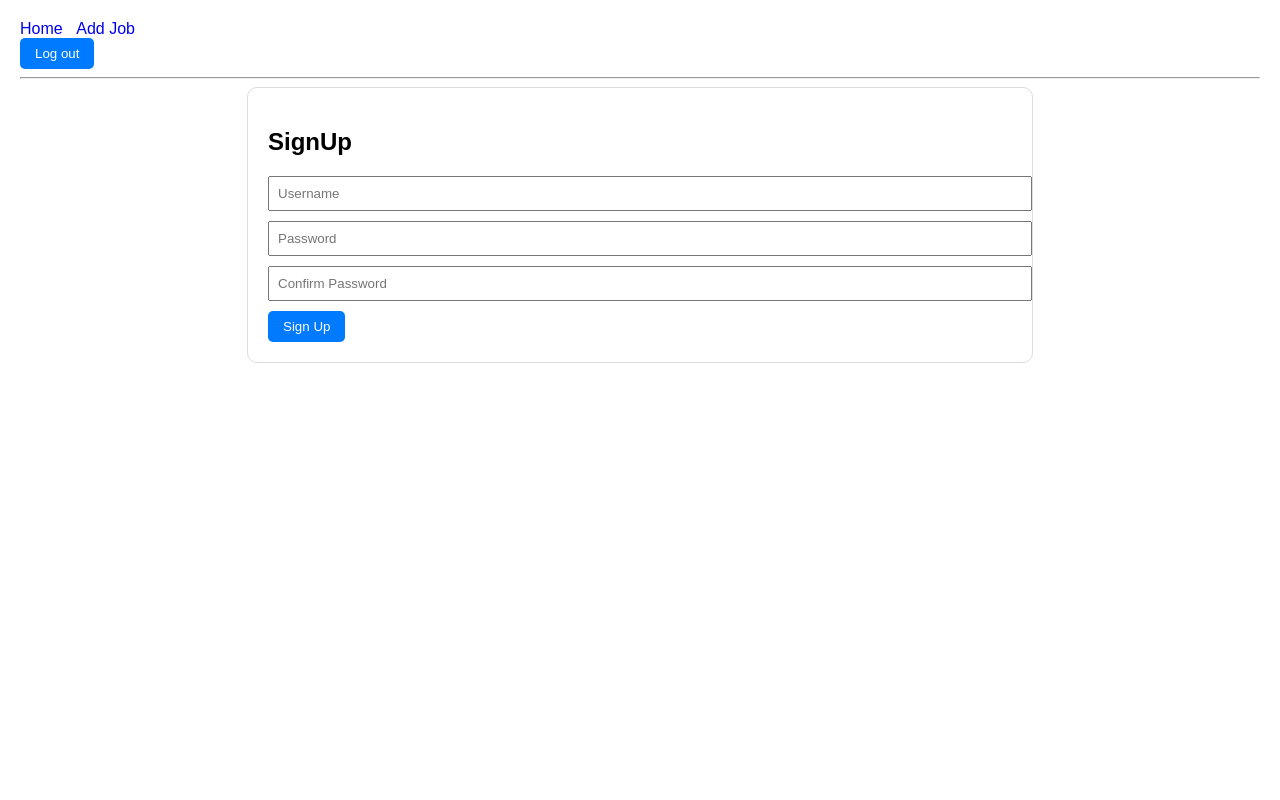
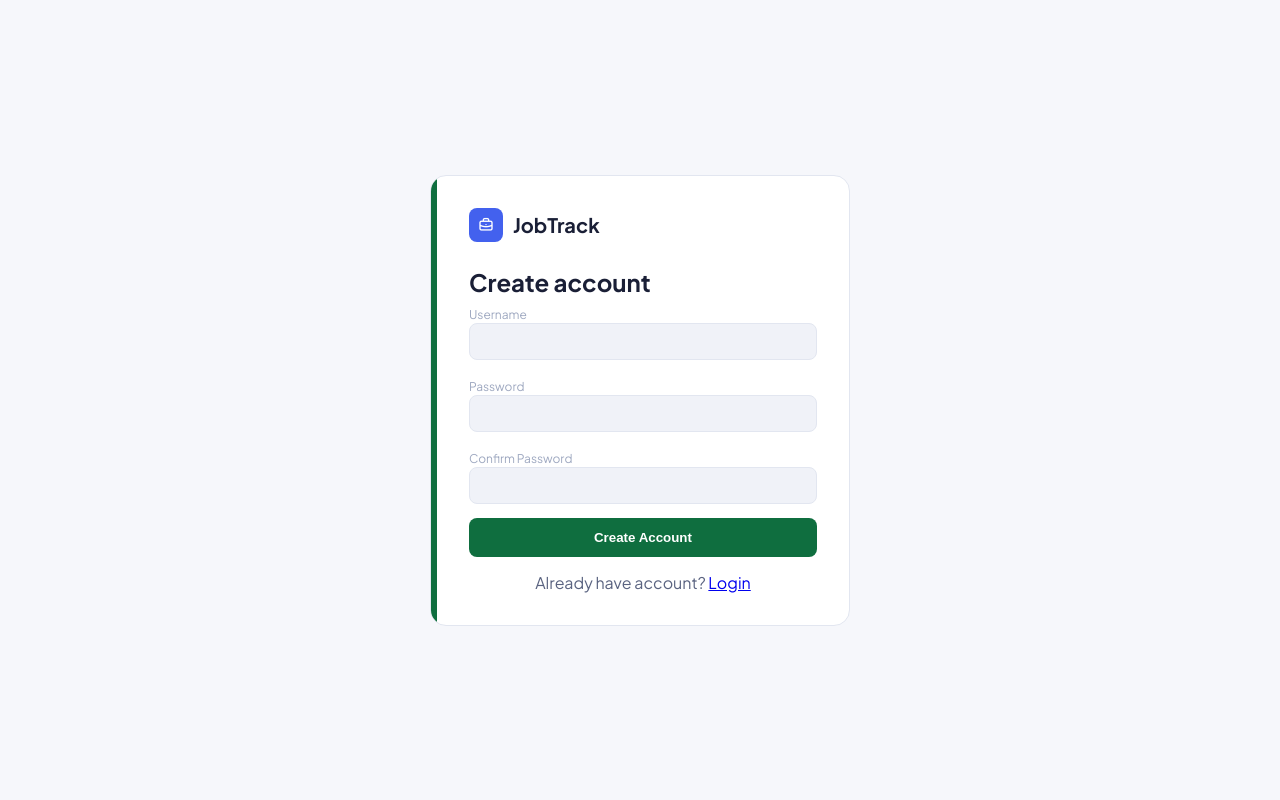
Before and after one commit to thota-navaneeth/job-tracker, a Django app: page /signup/ in a window 1280 px wide. Run offline with Django 5.2, Linux system fonts and the light colour scheme.

Commit message:
Styling Fix

```diff
--- /dev/null
+++ b/static/css/style.css
@@ -0,0 +1,280 @@
+/* RESET */
+* {
+  box-sizing: border-box;
+  margin: 0;
+  padding: 0;
+}
+
+/* ROOT COLORS */
+:root {
+  --bg:#F6F7FB;
+  --white:#FFFFFF;
+  --surface:#F0F2F8;
+  --border:#E2E6F0;
+  --border2:#CDD3E4;
+  --text:#1A1F36;
+  --text2:#5A6380;
+  --text3:#9EA8C0;
+  --accent:#4361EE;
+  --accent-light:#EEF1FD;
+  --accent-hover:#3451D1;
+
+  --green:#0F6E3F;
+  --red:#B91C1C;
+  --amber:#B45309;
+}
+
+body {
+  font-family: 'Plus Jakarta Sans', sans-serif;
+  background: var(--bg);
+  color: var(--text);
+}
+
+/* AUTH (LOGIN / SIGNUP) */
+.auth-wrap {
+  min-height: 100vh;
+  display: flex;
+  align-items: center;
+  justify-content: center;
+  padding: 20px;
+}
+
+.auth-card {
+  display: flex;
+  width: 100%;
+  max-width: 420px;
+  background: var(--white);
+  border-radius: 16px;
+  overflow: hidden;
+  border: 1px solid var(--border);
+}
+
+.auth-left-stripe {
+  width: 6px;
+  background: var(--accent);
+}
+
+.auth-body {
+  padding: 32px;
+  width: 100%;
+}
+
+.brand {
+  display: flex;
+  align-items: center;
+  gap: 10px;
+  margin-bottom: 25px;
+}
+
+.brand-icon {
+  width: 34px;
+  height: 34px;
+  background: var(--accent);
+  color: white;
+  border-radius: 8px;
+  display: flex;
+  align-items: center;
+  justify-content: center;
+}
+
+.brand-name {
+  font-weight: 700;
+  font-size: 20px;
+}
+
+.auth-title {
+  font-size: 24px;
+  font-weight: 700;
+  margin-bottom: 5px;
+}
+
+.auth-sub {
+  color: var(--text2);
+  margin-bottom: 20px;
+}
+
+/* FORM */
+.fl {
+  display: flex;
+  flex-direction: column;
+  gap: 14px;
+}
+
+.fg label {
+  font-size: 12px;
+  color: var(--text3);
+}
+
+.fg input {
+  width: 100%;
+  padding: 10px;
+  border-radius: 8px;
+  border: 1px solid var(--border);
+  background: var(--surface);
+}
+
+.fg input:focus {
+  border-color: var(--accent);
+  background: white;
+  outline: none;
+}
+
+/* BUTTON */
+.btn-p {
+  padding: 12px;
+  background: var(--accent);
+  color: white;
+  border: none;
+  border-radius: 8px;
+  font-weight: 600;
+  cursor: pointer;
+}
+
+.btn-p:hover {
+  background: var(--accent-hover);
+}
+
+.auth-foot {
+  margin-top: 15px;
+  text-align: center;
+  color: var(--text2);
+}
+
+/* NAVBAR */
+.nav {
+  display: flex;
+  justify-content: space-between;
+  padding: 15px 25px;
+  background: var(--white);
+  border-bottom: 1px solid var(--border);
+}
+
+.nav-left {
+  display: flex;
+  gap: 20px;
+  align-items: center;
+}
+
+.nav-links a {
+  text-decoration: none;
+  color: var(--text2);
+  padding: 6px 12px;
+  border-radius: 8px;
+}
+
+.nav-links a:hover {
+  background: var(--accent-light);
+  color: var(--accent);
+}
+
+.nav-right {
+  display: flex;
+  gap: 10px;
+  align-items: center;
+}
+
+.avatar {
+  background: var(--accent);
+  color: white;
+  padding: 6px 10px;
+  border-radius: 50%;
+}
+
+.btn-g {
+  padding: 6px 12px;
+  border: 1px solid var(--border);
+  border-radius: 8px;
+  background: white;
+  cursor: pointer;
+}
+
+/* PAGE BODY */
+.pb {
+  padding: 25px;
+}
+
+.pt {
+  font-size: 22px;
+  font-weight: 700;
+}
+
+.ps {
+  color: var(--text2);
+}
+
+/* JOB LIST */
+.jlist {
+  margin-top: 20px;
+  display: flex;
+  flex-direction: column;
+  gap: 10px;
+}
+
+.jc {
+  background: white;
+  padding: 15px;
+  border-radius: 12px;
+  border: 1px solid var(--border);
+  display: flex;
+  justify-content: space-between;
+}
+
+.jc-title {
+  font-weight: 600;
+}
+
+.jc-company {
+  color: var(--text2);
+}
+
+/* BUTTONS */
+.btn-edit {
+  padding: 6px 10px;
+  border: 1px solid var(--border);
+  border-radius: 6px;
+  cursor: pointer;
+}
+
+.btn-del {
+  padding: 6px 10px;
+  border: 1px solid var(--border);
+  border-radius: 6px;
+  cursor: pointer;
+}
+
+/* FORM PAGE */
+.fp {
+  padding: 30px;
+}
+
+.form-card {
+  background: white;
+  padding: 20px;
+  border-radius: 12px;
+  border: 1px solid var(--border);
+}
+
+.fgi {
+  margin-bottom: 15px;
+}
+
+.fgi input,
+.fgi textarea,
+.fgi select {
+  width: 100%;
+  padding: 10px;
+  border-radius: 8px;
+  border: 1px solid var(--border);
+}
+
+.form-footer {
+  margin-top: 15px;
+}
+
+.btn-save {
+  padding: 10px 20px;
+  background: var(--accent);
+  color: white;
+  border: none;
+  border-radius: 8px;
+}
--- a/static/style.css
+++ /dev/null
@@ -1,37 +0,0 @@
-body {
-    font-family: Arial;
-    margin: 20px;
-}
-
-nav a {
-    margin-right: 10px;
-    text-decoration: none;
-}
-
-div {
-    border: 1px solid #ddd;
-    padding: 10px;
-    margin-bottom: 10px;
-}
-
-.container {
-    width: 60%;
-    margin: auto;
-    background: white;
-    padding: 20px;
-    border-radius: 10px;
-}
-
-button {
-    background: #007bff;
-    color: white;
-    padding: 8px 15px;
-    border: none;
-    border-radius: 5px;
-}
-
-input, select{
-    padding: 8px;
-    width: 100%;
-    margin-bottom: 10px;
-}
--- a/templates/base.html
+++ b/templates/base.html
@@ -1,26 +1,20 @@
+{% load static %}
 <!DOCTYPE html>
-<html lang="en">
+<html>
 <head>
-    <meta charset="UTF-8">
-    <meta name="viewport" content="width=device-width, initial-scale=1.0">
     <title>Job Tracker</title>
-    <link rel="stylesheet" href="/static/style.css">
+
+    <link rel="stylesheet" href="{% static 'css/style.css' %}">
+
+    <!-- Icons -->
+    <link rel="stylesheet" href="https://cdn.jsdelivr.net/npm/@tabler/icons-webfont@latest/dist/tabler-icons.min.css">
+
+    <!-- Fonts -->
+    <link href="https://fonts.googleapis.com/css2?family=Plus+Jakarta+Sans:wght@400;500;600;700&family=Fraunces:wght@600;700&display=swap" rel="stylesheet">
 </head>
 <body>
-    <nav>
-        <a href="/">Home</a>
-        <a href="/add/">Add Job</a>
-        <form action="{% url 'logout' %}" method="post">
-            {% csrf_token %}
-            <button type="submit">Log out</button>
-        </form>
-    </nav>
 
-    <hr>
+{% block content %}{% endblock %}
 
-    <div class="container">
-        {% block content %}
-        {% endblock %}
-    </div>
 </body>
 </html>
--- a/templates/tracker/signup.html
+++ b/templates/tracker/signup.html
@@ -1,21 +1,47 @@
 {% extends 'base.html' %}
 {% block content %}
-<h2>SignUp</h2>
 
-{% if messages %}
-    {% for message in messages %}
-        <p style="color: red;">{{ message }}</p>
-    {% endfor %}
-{% endif %}
+<div class="auth-wrap">
+  <div class="auth-card">
+    <div class="auth-left-stripe" style="background:#0F6E3F;"></div>
+    <div class="auth-body">
 
+      <div class="brand">
+        <div class="brand-icon"><i class="ti ti-briefcase"></i></div>
+        <div class="brand-name">Job<span>Track</span></div>
+      </div>
 
-<form action="" method="post">
-    {% csrf_token %}
-    <input type="text" name="username" placeholder="Username">
-    <input type="password" name="password1" placeholder="Password">
-    <input type="password" name="password2" placeholder="Confirm Password">
-    <button type="submit">Sign Up</button>
-</form>
+      <div class="auth-title">Create account</div>
 
+      <form method="POST">
+        {% csrf_token %}
+
+        <div class="fl">
+          <div class="fg">
+            <label>Username</label>
+            <input type="text" name="username" required>
+          </div>
+
+          <div class="fg">
+            <label>Password</label>
+            <input type="password" name="password1" required>
+          </div>
+
+          <div class="fg">
+            <label>Confirm Password</label>
+            <input type="password" name="password2" required>
+          </div>
+
+          <button class="btn-p" style="background:#0F6E3F;">Create Account</button>
+        </div>
+      </form>
+
+      <div class="auth-foot">
+        Already have account? <a href="{% url 'login' %}">Login</a>
+      </div>
+
+    </div>
+  </div>
+</div>
 
 {% endblock %}
--- a/tracker/urls.py
+++ b/tracker/urls.py
@@ -9,6 +9,6 @@ urlpatterns = [
     path('job_list/',views.job_list,name="job_list"),
     path('add/', views.add_job, name='add_job'),
     path('signup/', views.signup, name='register'),
-    path('edit/<int:id>/', views.edit_job, name='edit'),
-    path('delete/<int:id>/', views.delete_job, name='delete'),
+    path('edit/<int:id>/', views.edit_job, name='edit_job'),
+    path('delete/<int:id>/', views.delete_job, name='delete_job'),
 ]
```
Also changed, not shown: job_tracker/settings.py (+13 -4 lines), templates/tracker/add_job.html (+59 -6 lines), templates/tracker/job_list.html (+52 -22 lines), templates/tracker/login.html (+42 -23 lines).
